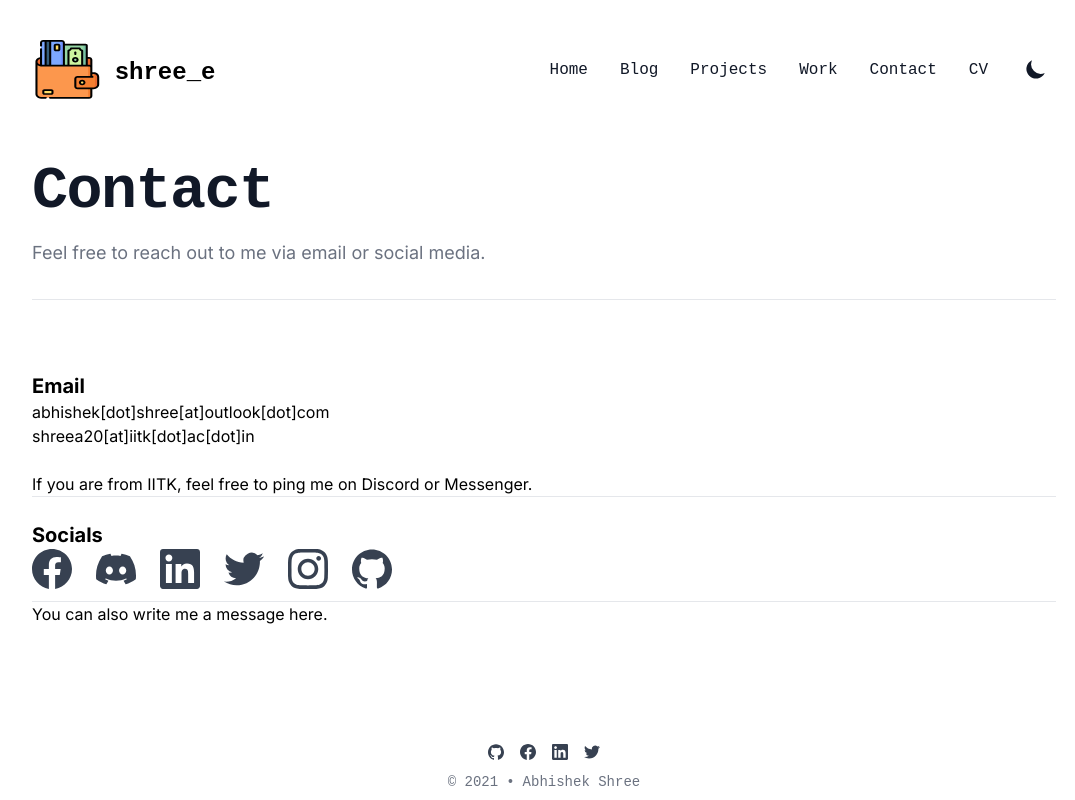
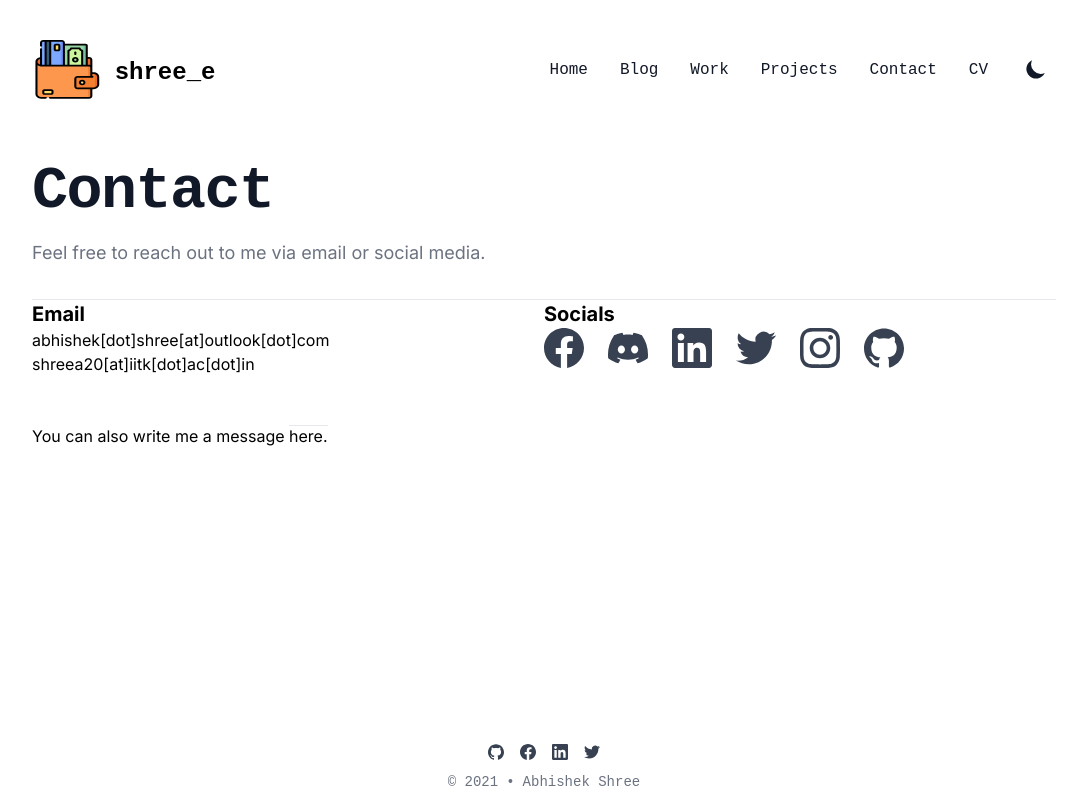
Before and after one commit to abhishekshree/abhishekshree.github.io, a Next.js app: page /contact in a window 1280 px wide. Shown: the whole page, without its empty margins (96-1171 px from the left). Built offline with nearby package versions, Linux system fonts and the light colour scheme; what @tailwindcss/typography would draw is missing.

Commit message:
More aesthetic updates

```diff
--- a/components/Footer.js
+++ b/components/Footer.js
@@ -5,7 +5,7 @@ import SocialIcon from '@/components/social-icons'
 export default function Footer() {
   return (
     <footer>
-      <div className="flex flex-col items-center mt-16">
+      <div className="flex flex-col items-center mt-12">
         <div className="flex mb-3 space-x-4">
           {/* <SocialIcon kind="mail" href={`mailto:${siteMetadata.email}`} size="4" /> */}
           <SocialIcon kind="github" href={siteMetadata.github} size="4" />
--- a/data/headerNavLinks.js
+++ b/data/headerNavLinks.js
@@ -1,8 +1,8 @@
 const headerNavLinks = [
   { href: '/', title: 'Home' },
   { href: '/blog', title: 'Blog' },
+  { href: '/work', title: 'Work' },
   { href: '/projects', title: 'Projects' },
-  { href: '/work', title: 'Work' },
   { href: '/contact', title: 'Contact' },
   // { href: '/tags', title: 'Tags' },
   { href: '/static/cv/cv.pdf', title: 'CV' },
--- a/pages/contact.js
+++ b/pages/contact.js
@@ -20,14 +20,16 @@ export default function Contact() {
             Feel free to reach out to me via email or social media.
           </p>
         </div>
-        <div className="container py-12 prose dark:prose-dark max-w-none ">
-          <h2 className="text-xl font-bold mt-6">Email</h2>
+        <div className="container prose dark:prose-dark max-w-none grid md:grid-cols-2 grid-cols-1">
+          <div>
+            <h2 className="text-xl font-bold">Email</h2>
             abhishek[dot]shree[at]outlook[dot]com <br />
             shreea20[at]iitk[dot]ac[dot]in <br /> <br />
-          If you are from IITK, feel free to <Link href="https://nohello.net/">ping me</Link> on
-          Discord or Messenger. <br />
-          <hr />
-          <h2 className="text-xl font-bold mt-6">Socials</h2>
+            {/* If you are from IITK, feel free to <Link href="https://nohello.net/">ping me</Link> on
+            Discord or Messenger. <br /> */}
+          </div>
+          <div>
+            <h2 className="text-xl font-bold">Socials</h2>
             <div className="flex mb-3 space-x-6">
               <SocialIcon kind="facebook" href={siteMetadata.facebook} size="10" />
               <SocialIcon kind="discord" href={siteMetadata.discord} size="10" />
@@ -36,10 +38,11 @@ export default function Contact() {
               <SocialIcon kind="instagram" href={siteMetadata.instagram} size="10" />
               <SocialIcon kind="github" href={siteMetadata.github} size="10" />
             </div>
-          <hr />
+          </div>
+        </div>
+        <br />
         You can also write me a message{' '}
         <Link href="https://forms.gle/vh7DzwMwKxGXXKiB9"> here. </Link>
-        </div>
       </div>
     </>
   )
--- a/pages/index.js
+++ b/pages/index.js
@@ -4,7 +4,7 @@ import { PageSEO } from '@/components/SEO'
 import { getAllFilesFrontMatter } from '@/lib/mdx'
 import Link from '@/components/Link'
 
-const MAX_DISPLAY = 2
+const MAX_DISPLAY = 3
 // const postDateTemplate = { year: 'numeric', month: 'long', day: 'numeric' }
 
 export async function getStaticProps() {
@@ -75,23 +75,35 @@ export default function About({ posts }) {
             </p>
 
             <div className="grid md:grid-cols-2 grid-cols-1">
-              <div>
-                <p className="antialiased font-black text-lg"> Recently I wrote</p>
+              <div className="mr-5">
+                <p className="antialiased font-black text-lg leading-tight"> Recently I wrote</p>
                 {posts.slice(0, MAX_DISPLAY).map((frontMatter) => {
                   const { slug, date, title, summary, tags } = frontMatter
                   return (
-                    <div className="font-bold leading-8 tracking-tight mr-1" key={slug}>
+                    <div className="font-bold leading-tight" key={slug}>
                       <Link
                         href={`/blog/${slug}`}
                         className="text-gray-900 dark:text-gray-100"
                         style={{ textDecoration: 'none' }}
                       >
-                        <div style={{ lineHeight: 1.5 }}>{title}</div>
+                        <div>{title}</div>
                       </Link>
                       <br />
                     </div>
                   )
                 })}
+                {/* all posts button
+                <div className="pt-0 align-text-bottom	float-right">
+                  <Link
+                    href="/blog"
+                    className="text-gray-900 dark:text-gray-100"
+                    style={{ textDecoration: 'none' }}
+                  >
+                    <div style={{ lineHeight: 2.8 }} className="pr-2">
+                      All Posts ➜
+                    </div>
+                  </Link>
+                </div> */}
               </div>
               <div>
                 <div className="leading-none">
```
Also changed, not shown: components/Link.js (+9 -1 lines). Lines whose indentation alone changed are shown as unchanged.
